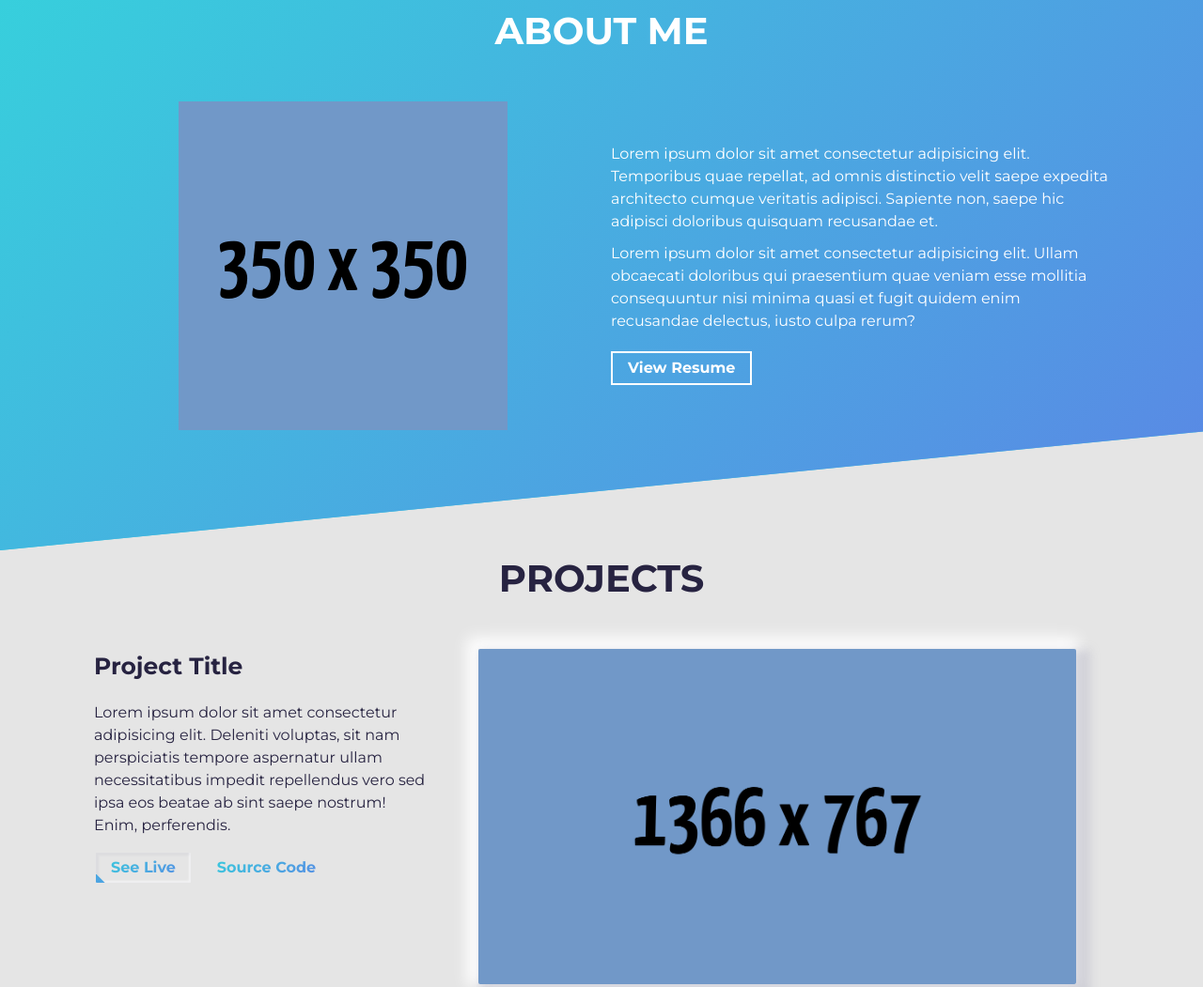
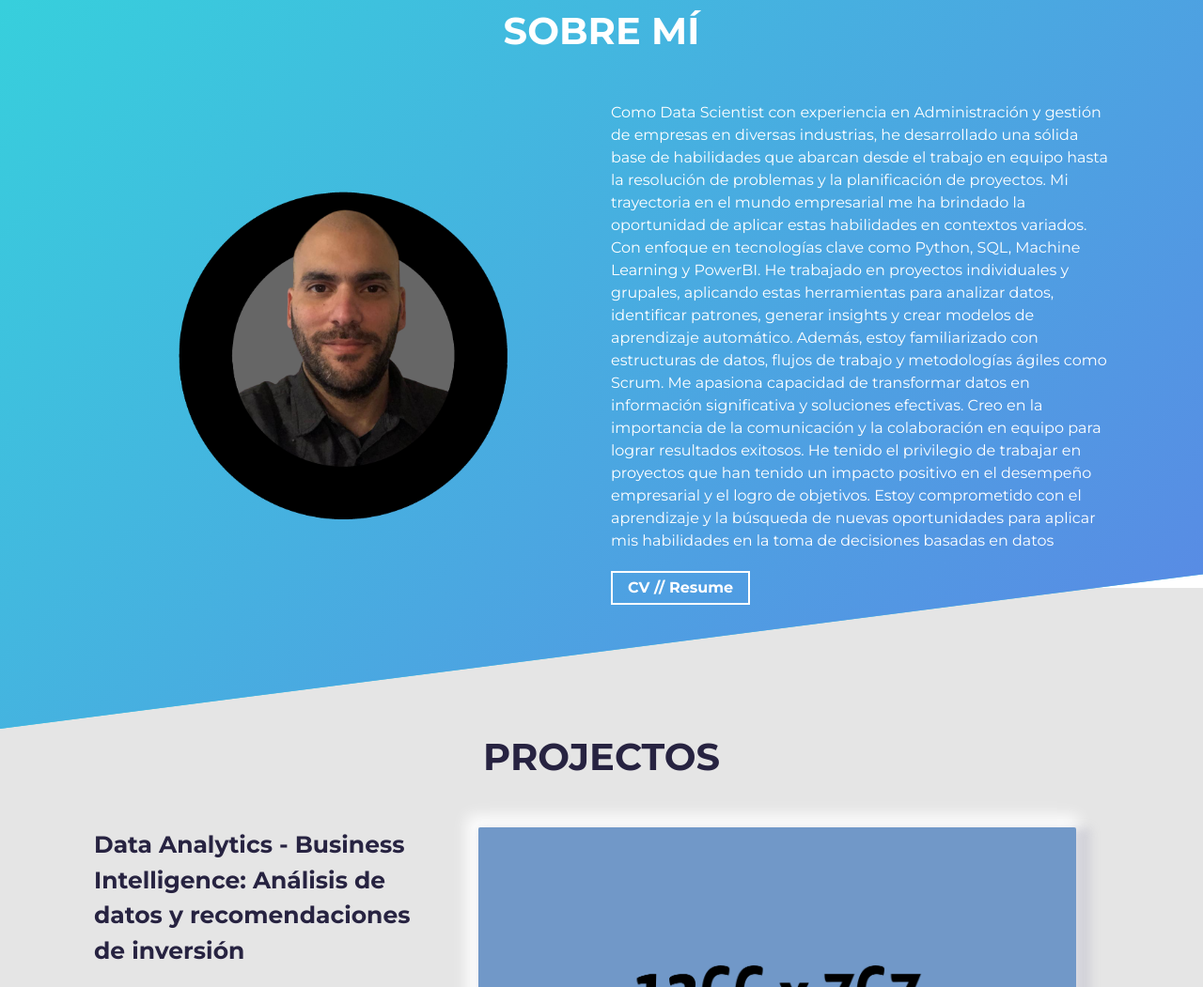
Before and after one commit to VacaColl18/vacacoll18.github.io, a plain HTML site: page index.html in a window 1280 px wide. Shown: the part 847-1898 px from the top of the page at 94% size. Drawn offline with Linux system fonts and the light colour scheme.

Commit message:
Nombre - About - Proyecto 1

```diff
--- a/index.html
+++ b/index.html
@@ -21,48 +21,39 @@ Have fun creating your portfolio on this template!!! -->
     <title>[Maximiliano Vaca Coll] | Data Scientist</title>
 
     <!-- Add some coding keywords below, Ex: (javascript, yourusername, etc) -->
-    <meta name="keywords" content="[username], [name], skill" />
+    <meta name="keywords" content="[Data Scientist], [Maximiliano Vaca Coll], Python, SQL, Machine Learning, DataScience, Scikit-Learn, Pandas, NumPy, Hadoop, PowerBI, Tableau, LockerStudio  " />
 
     <!-- Improve your SEO by adding a small descrption of you -->
-    <meta name="description" content="[Your name here] | Developer" />
+    <meta name="description" content="Maximiliano Vaca Coll | Data Scientist" />
 
     <!-- Add a your png Logo to the assets folder and change the href attr accordingly  -->
-    <link rel="icon" type="image/png" href="./assets/devfolio-logo.png" />
+    <!-- <link rel="icon" type="image/png" href="./assets/devfolio-logo.png" /> -->
 
     <!-- Add your primary-theme color for the value of content -->
     <meta name="theme-color" content="#36d1dc" />
 
     <!-- Open Graph / Facebook -->
-    <meta property="og:type" content="website" />
+    <!--<meta property="og:type" content="website" />-->
     <!-- Fill content with the URL of this portfolio you'll host -->
-    <meta property="og:url" content="https://devfolio.js.org/" />
+    <!--<meta property="og:url" content="https://devfolio.js.org/" />-->
     <!-- Fill content with the title of your portfolio(Recommended to use what you put in <title> tag) -->
-    <meta property="og:title" content="[Your name here] | Developer" />
-    <!-- Give a short description that'll show up when you/someone shares your portfolio on different platform -->
-    <meta property="og:description" content="Made using DevFolio Template" />
-    <!-- Add a thumbnail image in assets folder and fill the content attr with URL to that thumbnail
-      so that a thumbnail image of your portfolio is shown while shared on other platform -->
-    <meta
-      property="og:image"
-      content="https://devfolio.js.org/assets/devfolio.png"
-    />
-
+    <!--<meta property="og:title" content="[Maximiliano Vaca Coll] | Data Scientist" /> -->
     <!-- Twitter -->
-    <meta property="twitter:card" content="summary_large_image" />
+    <!--<meta property="twitter:card" content="summary_large_image" /> -->
     <!-- Again fill content attr with the URL of this portfolio you'll host -->
-    <meta property="twitter:url" content="https://devfolio.js.org" />
+    <!--<meta property="twitter:url" content="https://devfolio.js.org" /> -->
     <!-- Recommended to use the same text used within <title> element -->
-    <meta property="twitter:title" content="[Your name here] | Developer" />
+    <!--<meta property="twitter:title" content="[Your name here] | Developer" /> -->
     <!-- short description that shows up while your portfolio is shared -->
-    <meta
+    <!--<meta
       property="twitter:description"
       content="Made using DevFolio Template"
-    />
+    />-->
     <!-- Fill content with the URL to the thumbnail image that you'll put in the assets folder -->
-    <meta
+    <!--<meta
       property="twitter:image"
       content="https://anilseervi.vercel.app/assets/devfolio.png"
-    />
+    />-->
 
     <!-- link tags -->
     <link rel="preload" as="style" href="./css/main.css" />
@@ -105,12 +96,12 @@ Have fun creating your portfolio on this template!!! -->
     <div id="hero">
       <section class="container">
         <h1 class="hero-title">
-          Hi, my name is <span class="text-color-main name">Your Name</span>
+          Hola, soy <span class="text-color-main name">Maximiliano Vaca Coll</span>
           <br />
-          I'm the Unknown Developer.
+          Data Scientist
         </h1>
         <p class="hero-cta">
-          <a class="cta-btn cta-btn--hero" href="#about">Get in touch</a>
+          <a class="cta-btn cta-btn--hero" href="#about">Sobre mí</a>
         </p>
       </section>
       <a href="#about" class="scroll-down-link" aria-label="scroll-down">
@@ -122,12 +113,12 @@ Have fun creating your portfolio on this template!!! -->
     <!-- About Section -->
     <section id="about">
       <div class="container">
-        <h2 class="section-title">About Me</h2>
+        <h2 class="section-title">Sobre mí</h2>
         <div class="row about-wrapper">
           <div class="about-wrapper__image">
             <img
               class="img-fluid"
-              src="./assets/profile.png"
+              src="./assets/profile2.png"
               alt="Profile Image"
               width="450"
               height="350"
@@ -135,19 +126,13 @@ Have fun creating your portfolio on this template!!! -->
           </div>
           <div class="about-wrapper__info">
             <p class="about-wrapper__info-text">
-              Lorem ipsum dolor sit amet consectetur adipisicing elit.
-              Temporibus quae repellat, ad omnis distinctio velit saepe expedita
-              architecto cumque veritatis adipisci. Sapiente non, saepe hic
-              adipisci doloribus quisquam recusandae et.
-            </p>
-            <p class="about-wrapper__info-text">
-              Lorem ipsum dolor sit amet consectetur adipisicing elit. Ullam
-              obcaecati doloribus qui praesentium quae veniam esse mollitia
-              consequuntur nisi minima quasi et fugit quidem enim recusandae
-              delectus, iusto culpa rerum?
+              Como Data Scientist con experiencia en Administración y gestión de empresas en diversas industrias, he desarrollado una sólida base de habilidades que abarcan desde el trabajo en equipo hasta la resolución de problemas y la planificación de proyectos. Mi trayectoria en el mundo empresarial me ha brindado la oportunidad de aplicar estas habilidades en contextos variados.
+              Con enfoque en tecnologías clave como Python, SQL, Machine Learning y PowerBI. He trabajado en proyectos individuales y grupales, aplicando estas herramientas para analizar datos, identificar patrones, generar insights y crear modelos de aprendizaje automático. Además, estoy familiarizado con estructuras de datos, flujos de trabajo y metodologías ágiles como Scrum.
+              Me apasiona capacidad de transformar datos en información significativa y soluciones efectivas. Creo en la importancia de la comunicación y la colaboración en equipo para lograr resultados exitosos.
+              He tenido el privilegio de trabajar en proyectos que han tenido un impacto positivo en el desempeño empresarial y el logro de objetivos. Estoy comprometido con el aprendizaje  y la búsqueda de nuevas oportunidades para aplicar mis habilidades en la toma de decisiones basadas en datos
             </p>
             <span class="about-wrapper__cta">
-              <a href="#" class="cta-btn cta-btn--resume">View Resume</a>
+              <a href="assets/CV Maxi - Data Scientist.pdf" class="cta-btn cta-btn--resume">CV // Resume</a>
             </span>
           </div>
         </div>
@@ -159,17 +144,15 @@ Have fun creating your portfolio on this template!!! -->
     <section id="projects">
       <div class="container">
         <div class="project-wrapper">
-          <h2 class="section-title dark-blue-text">Projects</h2>
+          <h2 class="section-title dark-blue-text">Projectos</h2>
 
           <!-- Each .row is a project -->
           <article class="row">
             <div class="project-wrapper__text">
-              <h3 class="project-wrapper__text-title">Project Title</h3>
-              <p class="project-wrapper__text-info">
-                Lorem ipsum dolor sit amet consectetur adipisicing elit.
-                Deleniti voluptas, sit nam perspiciatis tempore aspernatur ullam
-                necessitatibus impedit repellendus vero sed ipsa eos beatae ab
-                sint saepe nostrum! Enim, perferendis.
+              <h3 class="project-wrapper__text-title">Data Analytics - Business Intelligence: Análisis de datos y recomendaciones de inversión</h3>
+              Con información provista por ENACOM (Ente Nacional de Comunicación en Argentina)
+              se buscó orientar a una StartUp de servicios ISP, sobre posibles inversiones
+              en territorio Argentino, justificando las mismas con visualizaciones en un dashboard interactivo.
               </p>
               <div class="project-wrapper__text-btns">
                 <a
```
Also changed, not shown: assets/profile2.png (added), 1 other file.
